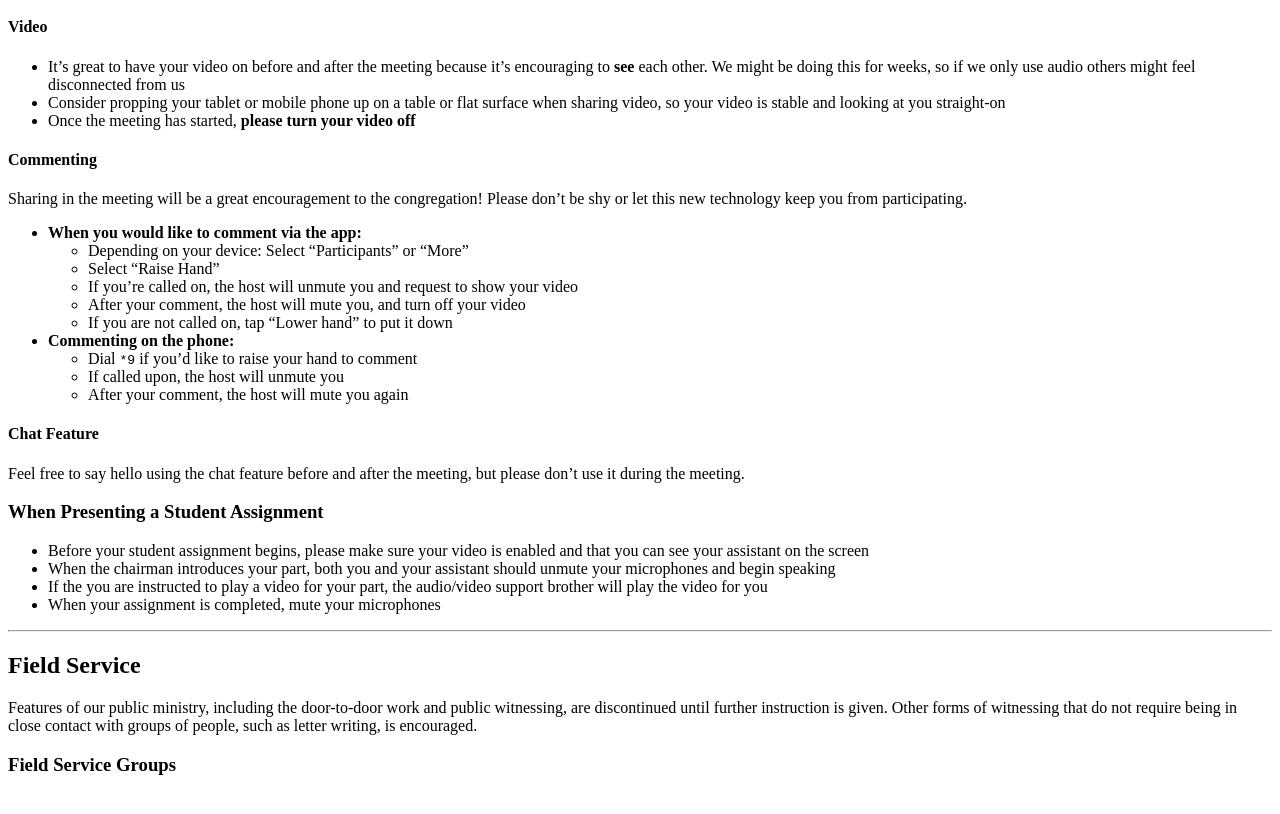
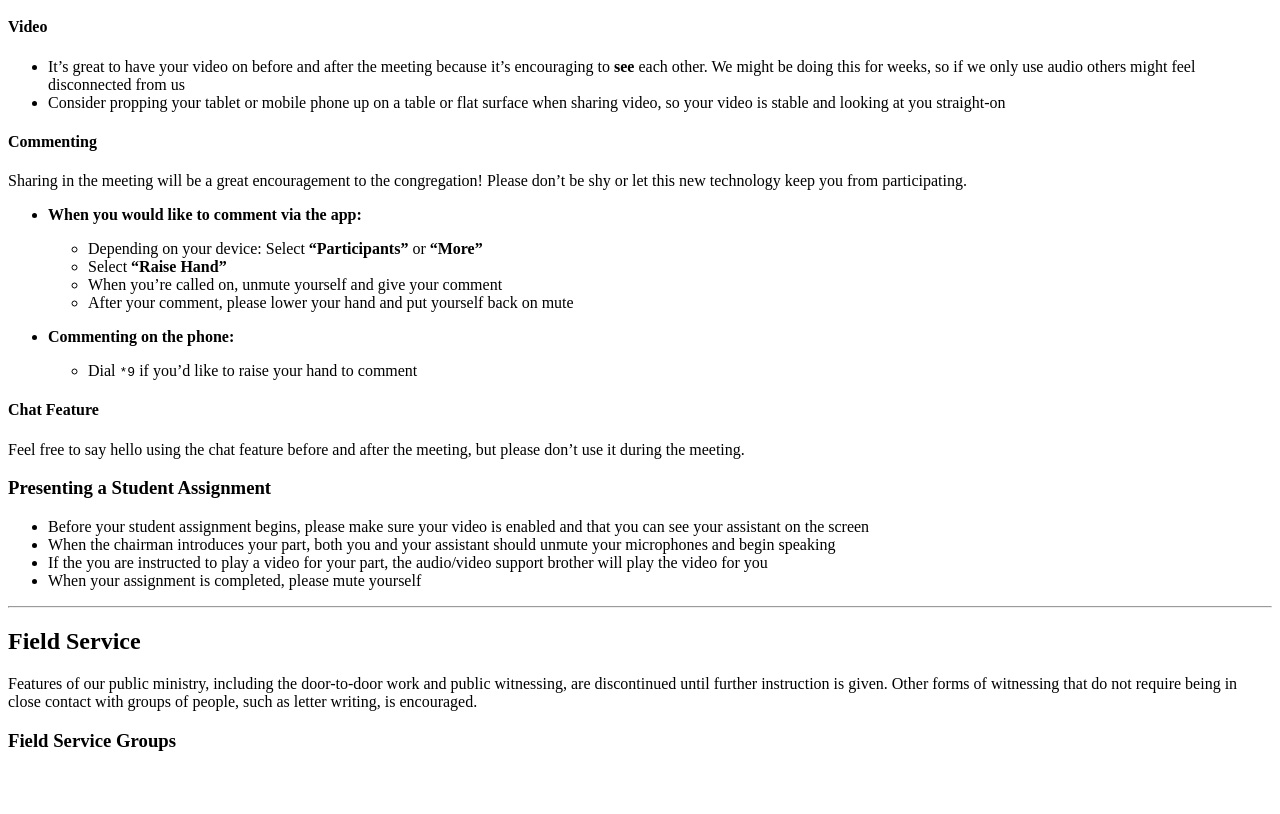
Before and after one commit to martylouis/emcoast.org, a Gatsby site: page / in a window 1280 px wide. Shown: the part 4639-5453 px from the top of the page. Built offline with nearby package versions, Linux system fonts and the light colour scheme; Gatsby itself is replaced by a stand-in of ours.

Commit message:
Update content
Signed-off-by: Marty Thierry <marty@martylouis.com>

```diff
--- a/src/pages/index.mdx
+++ b/src/pages/index.mdx
@@ -149,33 +149,31 @@ Please familiarize yourself with the *Zoom* software, so you can join successful
 
 - It’s great to have your video on before and after the meeting because it’s encouraging to **see** each other. We might be doing this for weeks, so if we only use audio others might feel disconnected from us
 - Consider propping your tablet or mobile phone up on a table or flat surface when sharing video, so your video is stable and looking at you straight-on
-- Once the meeting has started, **please turn your video off**
 
 #### Commenting
 
 Sharing in the meeting will be a great encouragement to the congregation! Please don’t be shy or let this new technology keep you from participating.
 
 - **When you would like to comment via the app:**
-  - Depending on your device: Select “Participants” or “More”
-  - Select “Raise Hand”
-  - If you’re called on, the host will unmute you and request to show your video
-  - After your comment, the host will mute you, and turn off your video
-  - If you are not called on, tap “Lower hand” to put it down
+
+  + Depending on your device: Select **“Participants”** or **“More”**
+  + Select **“Raise Hand”**
+  + When you’re called on, unmute yourself and give your comment
+  + After your comment, please lower your hand and put yourself back on mute
+
 - **Commenting on the phone:**
-  - Dial `*9` if you’d like to raise your hand to comment
-  - If called upon, the host will unmute you
-  - After your comment, the host will mute you again
+  + Dial `*9` if you’d like to raise your hand to comment
 
 #### Chat Feature
 
 Feel free to say hello using the chat feature before and after the meeting, but please don’t use it during the meeting.
 
-### When Presenting a Student Assignment
+### Presenting a Student Assignment
 
 - Before your student assignment begins, please make sure your video is enabled and that you can see your assistant on the screen
 - When the chairman introduces your part, both you and your assistant should unmute your microphones and begin speaking
 - If the you are instructed to play a video for your part, the audio/video support brother will play the video for you
-- When your assignment is completed, mute your microphones
+- When your assignment is completed, please mute yourself
 
 ----------
 
```
